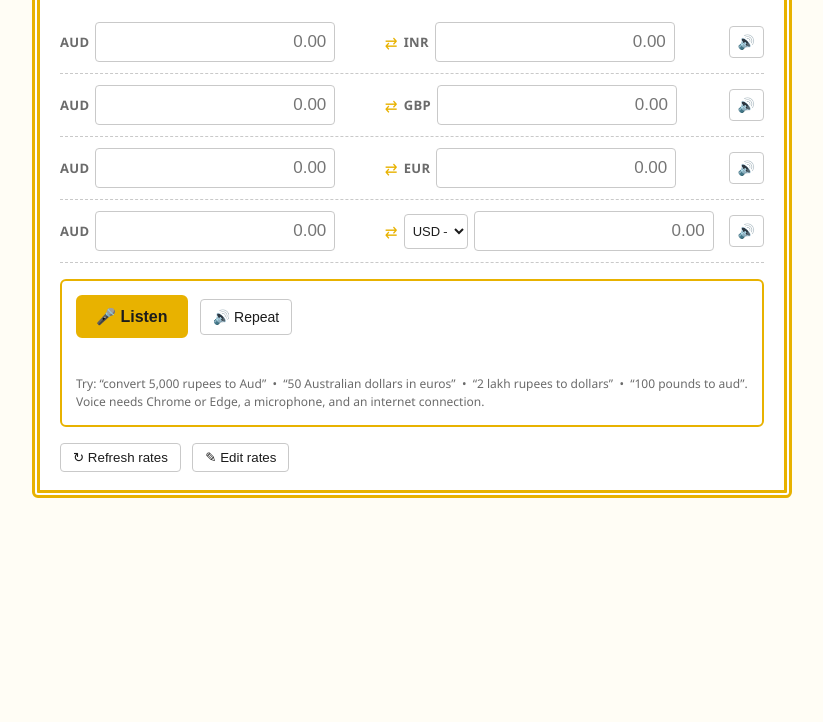
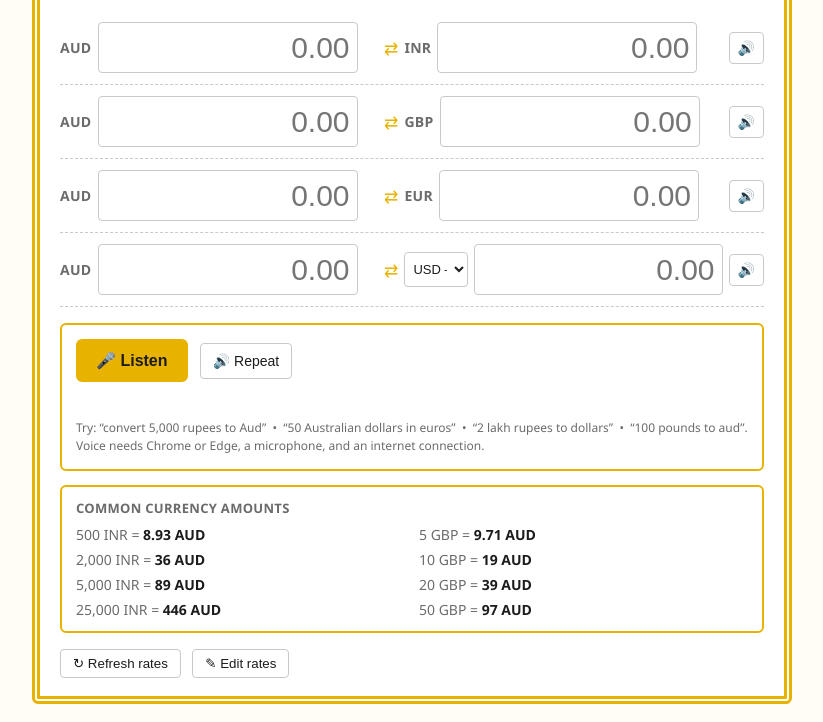
Before and after one commit to 100dsr100-sketch/DSRCurrency2, a plain HTML site: page index.html in a window 1280 px wide. Shown: the part 136-858 px from the top of the page, without its empty margins (228-1051 px from the left). Before the commit the page ends 800 px from the top, so only its background shows below. Drawn offline with Linux system fonts and the light colour scheme; no server answers.

Commit message:
v1d: larger text in amount boxes; add Common Currency Amounts reference box (INR/GBP -> AUD, live)

```diff
--- a/index.html
+++ b/index.html
@@ -48,10 +48,11 @@
   /* one currency per line; the amount boxes stretch to fill the screen width */
   .row{display:flex;align-items:center;gap:6px;flex-wrap:nowrap;overflow-x:auto;padding:11px 0;border-bottom:1px dashed var(--field-border);}
   .fld{display:flex;flex-direction:row;align-items:center;gap:6px;flex:1 1 0;min-width:0;}
-  .fld label{font-size:13px;font-weight:700;color:var(--muted);letter-spacing:.3px;white-space:nowrap;flex:0 0 auto;}
-  .fld input{font-size:17px;padding:9px 8px;border:1px solid var(--field-border);border-radius:4px;background:var(--field);color:var(--ink);
-             flex:1 1 auto;width:auto;min-width:0;max-width:240px;text-align:right;}
-  .swap{font-size:17px;color:var(--gold);user-select:none;flex:0 0 auto;}
+  .fld label{font-size:14px;font-weight:700;color:var(--muted);letter-spacing:.3px;white-space:nowrap;flex:0 0 auto;}
+  /* large text in the amount boxes - roughly double the old size */
+  .fld input{font-size:30px;line-height:1.1;padding:8px 7px;border:1px solid var(--field-border);border-radius:4px;background:var(--field);color:var(--ink);
+             flex:1 1 auto;width:auto;min-width:0;max-width:260px;text-align:right;}
+  .swap{font-size:19px;color:var(--gold);user-select:none;flex:0 0 auto;}
   /* narrow selector box - the native dropdown still shows full currency names when tapped */
   .fld select{font-size:13px;padding:8px 4px;border:1px solid var(--field-border);border-radius:4px;background:var(--field);color:var(--ink);
               width:64px;flex:0 0 64px;min-width:0;}
@@ -65,9 +66,21 @@
     .status{padding:8px 8px;}
     .row{gap:5px;}
     .fld{gap:5px;}
-    .fld select{width:58px;flex-basis:58px;}
+    .fld input{font-size:28px;padding:7px 6px;}
+    .row-sel .fld input{font-size:21px;}
+    .fld select{width:56px;flex-basis:56px;}
   }
   .voice{margin-top:16px;padding:14px;border:2px solid var(--gold-line);border-radius:6px;background:var(--field);}
+  .common{margin-top:14px;padding:12px 14px;border:2px solid var(--gold-line);border-radius:6px;background:var(--field);}
+  .common-title{font-weight:700;font-size:13px;letter-spacing:.3px;color:var(--muted);text-transform:uppercase;margin-bottom:8px;}
+  .common-list{display:grid;grid-auto-flow:column;grid-template-rows:repeat(4,auto);grid-template-columns:1fr 1fr;gap:6px 14px;}
+  .common-list div{font-size:14px;white-space:nowrap;}
+  .common-list .amt{color:var(--muted);}
+  .common-list .res{font-weight:700;}
+  @media (max-width:520px){
+    .common-list{gap:5px 8px;}
+    .common-list div{font-size:12.5px;}
+  }
   #listenBtn{font-size:16px;padding:10px 18px;border-radius:6px;border:2px solid var(--gold-line);background:var(--gold);color:#1c1c1c;font-weight:700;cursor:pointer;}
   #listenBtn.listening{animation:pulse 1s infinite;}
   @keyframes pulse{50%{opacity:.5;}}
@@ -90,7 +103,7 @@
       <text x="32" y="34" font-family="Georgia,serif" font-size="44" font-weight="bold" fill="#E8B200" text-anchor="middle" dominant-baseline="central">$</text>
     </svg>
     <h1>DSR Currency</h1>
-    <span class="version">Version 1b</span>
+    <span class="version">Version 1d</span>
   </div>
   <div class="status" id="status">Loading exchange rates&hellip;</div>
   <main>
@@ -105,6 +118,11 @@
         &nbsp;&bull;&nbsp; &ldquo;2 lakh rupees to dollars&rdquo; &nbsp;&bull;&nbsp; &ldquo;100 pounds to aud&rdquo;.<br>
         Voice needs Chrome or Edge, a microphone, and an internet connection.
       </div>
+    </div>
+
+    <div class="common">
+      <div class="common-title">Common Currency Amounts</div>
+      <div id="commonList" class="common-list"></div>
     </div>
 
     <div class="tools">
@@ -210,7 +228,7 @@ let selectEl;
 
 function makeRow(targetCode, selectable){
   const row = document.createElement('div');
-  row.className = 'row';
+  row.className = selectable ? 'row row-sel' : 'row';
 
   const audFld = document.createElement('div');
   audFld.className = 'fld';
@@ -347,7 +365,32 @@ async function fetchRates(){
   setStatus();
   return false;
 }
-function recalcAll(){ rowEls.forEach(r => r._recalc && r._recalc()); }
+function recalcAll(){ rowEls.forEach(r => r._recalc && r._recalc()); renderCommon(); }
+
+/* ---------- common currency amounts (quick reference, live) ---------- */
+/* left column then right column (grid fills column-first) */
+const COMMON = [
+  [500,   'INR', 'AUD'],
+  [2000,  'INR', 'AUD'],
+  [5000,  'INR', 'AUD'],
+  [25000, 'INR', 'AUD'],
+  [5,     'GBP', 'AUD'],
+  [10,    'GBP', 'AUD'],
+  [20,    'GBP', 'AUD'],
+  [50,    'GBP', 'AUD']
+];
+function renderCommon(){
+  const el = $('#commonList');
+  if (!el) return;
+  el.innerHTML = '';
+  COMMON.forEach(([amt, from, to]) => {
+    const v = convert(amt, from, to);
+    const d = document.createElement('div');
+    d.innerHTML = '<span class="amt">' + fmt(amt) + ' ' + from + ' = </span>' +
+                  '<span class="res">' + (v == null ? '—' : fmt(v) + ' ' + to) + '</span>';
+    el.appendChild(d);
+  });
+}
 
 /* ---------- manual rate editor ---------- */
 function buildEditor(){
```
